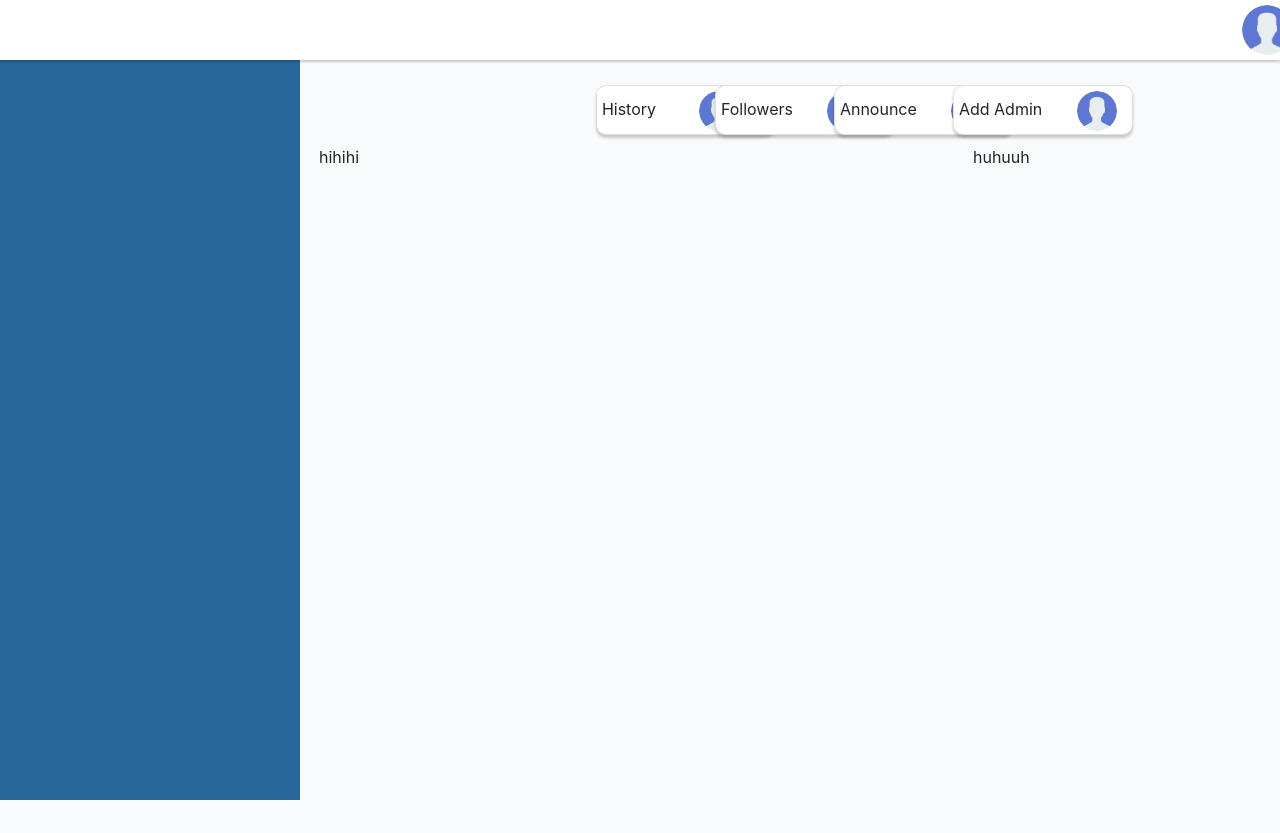
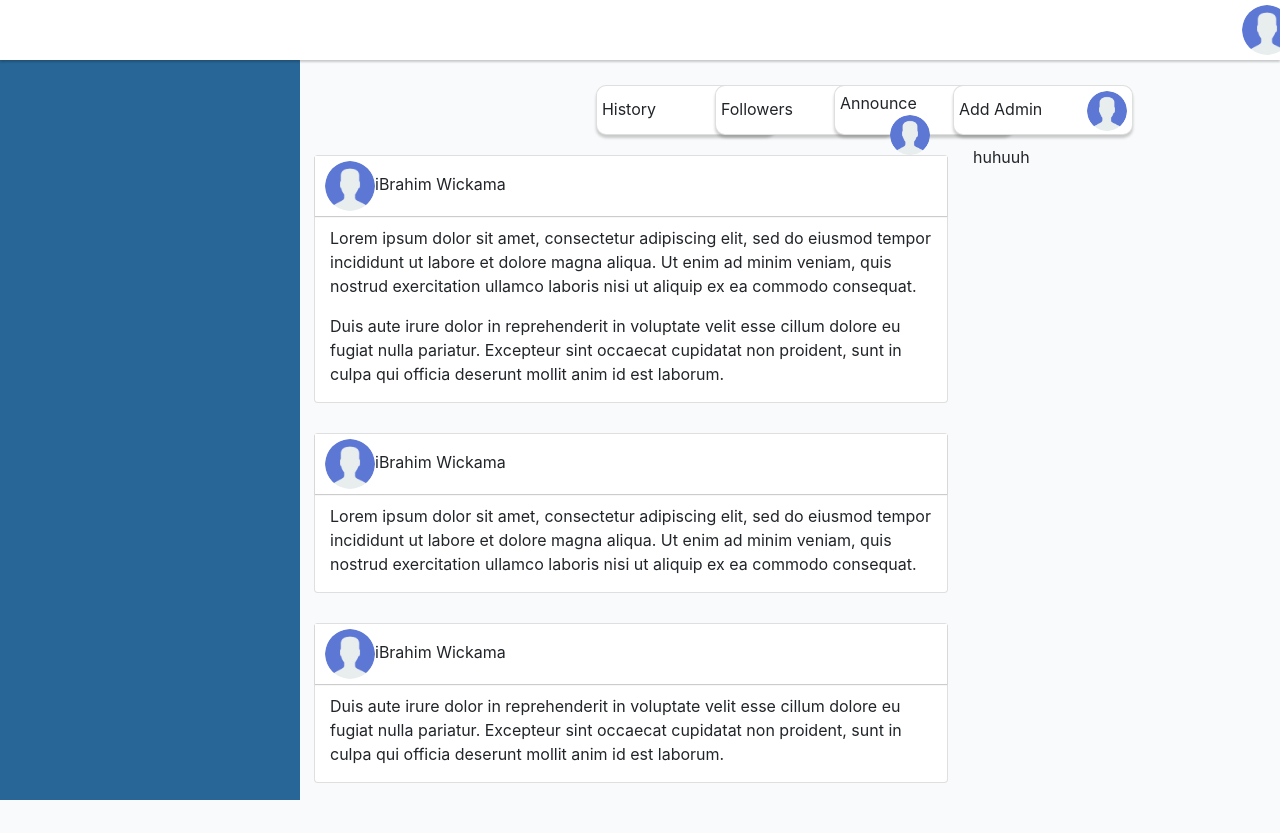
Before and after one commit to ibrahimwickama/mpangaji-house, an Angular app: page / in a window 1280 px wide. Before the commit the page ends 800 px from the top, so only its background shows below. Built offline with nearby package versions, Linux system fonts and the light colour scheme.

Commit message:
add announcer card

```diff
--- a/src/app/pages/admin-mode/admin-mode.component.css
+++ b/src/app/pages/admin-mode/admin-mode.component.css
@@ -121,9 +121,42 @@
 .left-pane{
   width: 100%;
   height: 100%;
+  padding: 10px;
 }
 
 .right-pane{
   width: 80%;
   height: 100%;
 }
+
+
+
+/*-------------------------------------------------------
+   CENTRAL LEFT PANEL CSS
+---------------------------------------------------------*/
+
+.announcer{
+  height: auto;
+  margin-bottom: 30px;
+}
+
+.announcer-header{
+  background-color: white;
+  height: 60px;
+  width: 100%;
+  box-shadow: 0 1px 1px 0 rgba(0,0,0,0.2);
+  padding-top: 5px;
+  padding-bottom: 5px;
+}
+
+.announcer-prof{
+  height: 150px;
+  width: auto;
+  margin-left: 10px;
+}
+
+.announcer-dp{
+  border-radius: 50%;
+  height: 50px;
+  width: 50px;
+}
--- a/src/app/pages/admin-mode/admin-mode.component.html
+++ b/src/app/pages/admin-mode/admin-mode.component.html
@@ -26,7 +26,7 @@
         <div class="card tbuttons">
           <div class=" top-bt-content">
            History
-            <span style="margin-left: 38px" >
+            <span style="margin-left: 68px" >
                <img class="top-dps" src="./assets/user.png" alt="">
             </span>
           </div>
@@ -38,7 +38,7 @@
       <div class="card tbuttons">
         <div class=" top-bt-content">
           Followers
-          <span style="margin-left: 30px" >
+          <span style="margin-left: 50px" >
                <img class="top-dps" src="./assets/user.png" alt="">
             </span>
         </div>
@@ -51,7 +51,7 @@
       <div class="card tbuttons">
         <div class=" top-bt-content">
           Announce
-          <span style="margin-left: 30px" >
+          <span style="margin-left: 50px" >
                <img class="top-dps" src="./assets/user.png" alt="">
             </span>
         </div>
@@ -63,7 +63,7 @@
       <div class="card tbuttons">
         <div class=" top-bt-content">
           Add Admin
-          <span style="margin-left: 30px" >
+          <span style="margin-left: 40px" >
                <img class="top-dps" src="./assets/user.png" alt="">
             </span>
         </div>
@@ -77,7 +77,62 @@
   <div class="row" style="padding: 10px">
 
     <div class=" col-8 left-pane">
-      hihihi
+
+      <div class="card announcer">
+        <div class="announcer-header">
+
+          <div class="announcer-prof">
+            <img class="announcer-dp" src="./assets/user.png" alt="">
+            <span class="fsz-sm c-grey-900">iBrahim Wickama</span>
+          </div>
+        </div>
+          <div class="container-fluid" style="padding-top: 10px">
+            <p> Lorem ipsum dolor sit amet, consectetur adipiscing elit, sed do eiusmod tempor incididunt ut
+            labore et dolore magna aliqua. Ut enim ad minim veniam, quis nostrud exercitation ullamco laboris
+            nisi ut aliquip ex ea commodo consequat.</p>
+            <p>  Duis aute irure dolor in reprehenderit in voluptate velit esse
+            cillum dolore eu fugiat nulla pariatur. Excepteur sint occaecat
+            cupidatat non proident, sunt in culpa qui officia deserunt mollit anim id est laborum.</p>
+          </div>
+      </div>
+
+
+      <div class="card announcer">
+        <div class="announcer-header">
+
+          <div class="announcer-prof">
+            <img class="announcer-dp" src="./assets/user.png" alt="">
+            <span class="fsz-sm c-grey-900">iBrahim Wickama</span>
+          </div>
+        </div>
+        <div class="container-fluid" style="padding-top: 10px">
+          <p> Lorem ipsum dolor sit amet, consectetur adipiscing elit, sed do eiusmod tempor incididunt ut
+            labore et dolore magna aliqua. Ut enim ad minim veniam, quis nostrud exercitation ullamco laboris
+            nisi ut aliquip ex ea commodo consequat.</p>
+        </div>
+      </div>
+
+
+      <div class="card announcer">
+        <div class="announcer-header">
+
+          <div class="announcer-prof">
+            <img class="announcer-dp" src="./assets/user.png" alt="">
+            <span class="fsz-sm c-grey-900">iBrahim Wickama</span>
+          </div>
+        </div>
+        <div class="container-fluid" style="padding-top: 10px">
+          <p>  Duis aute irure dolor in reprehenderit in voluptate velit esse
+            cillum dolore eu fugiat nulla pariatur. Excepteur sint occaecat
+            cupidatat non proident, sunt in culpa qui officia deserunt mollit anim id est laborum.</p>
+        </div>
+      </div>
+
+
+
+
+
+
     </div>
 
     <div class=" col-4 right-pane">
```
